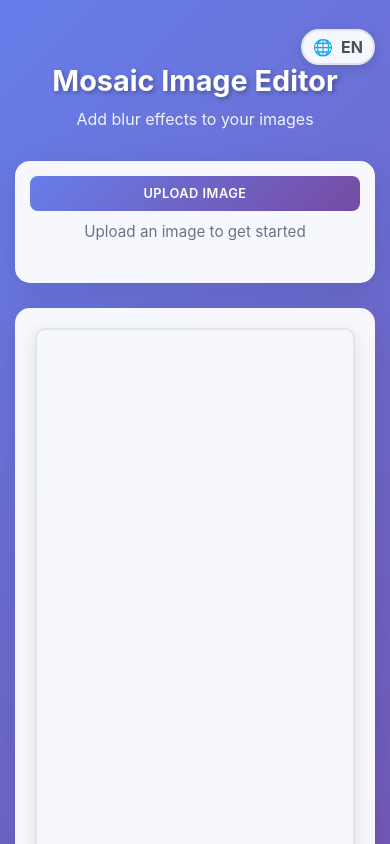
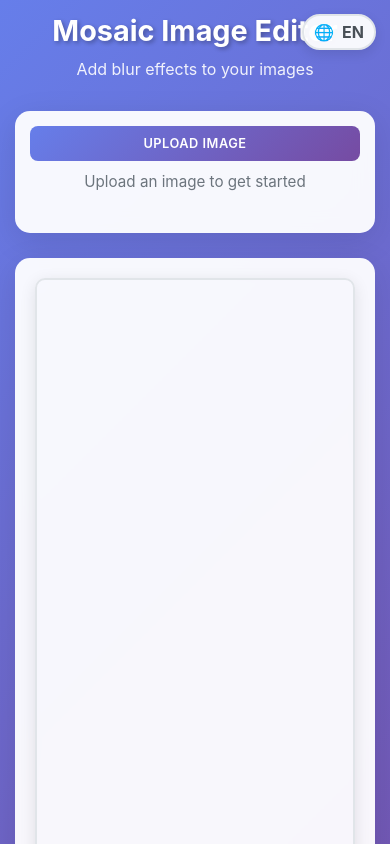
Before and after one commit to LuSicong22/---mosaic-app, a React (Vite) app: page / in a window 390 px wide. Shown: the top 844 px of the page. Built offline with nearby package versions, Linux system fonts and the light colour scheme.

Commit message:
feat: restructure header layout to integrate language switcher and enhance mobile responsiveness

```diff
--- a/src/App.css
+++ b/src/App.css
@@ -91,6 +91,13 @@ body {
   text-align: center;
   margin-bottom: 30px;
   color: white;
+}
+.header .header-bar {
+  display: grid;
+  grid-template-columns: 1fr auto 1fr;
+  align-items: center;
+}
+.header .header-spacer {
 }
 
 .header h1 {
@@ -375,6 +382,14 @@ canvas {
     padding: 6px 10px;
   }
 
+  /* On mobile keep lang switch fixed-top to avoid overlapping content */
+  .lang-dropdown {
+    position: fixed;
+    top: 14px;
+    right: 14px;
+    margin-top: 0;
+  }
+
   .header h1 {
     font-size: 2rem;
   }
@@ -433,6 +448,18 @@ canvas {
   canvas {
     max-width: 100%;
     height: auto;
+  }
+}
+
+/* Desktop: inline language switch with the title */
+@media (min-width: 769px) {
+  .lang-dropdown {
+    position: static;
+    text-align: right;
+    margin-top: 0;
+  }
+  .header .header-bar {
+    margin-bottom: 8px;
   }
 }
 
--- a/src/App.tsx
+++ b/src/App.tsx
@@ -619,6 +619,10 @@ function App() {
 
   return (
     <div className="app">
+      <header className="header">
+        <div className="header-bar">
+          <div className="header-spacer" />
+          <h1>{t("title")}</h1>
           <div className="lang-dropdown" ref={langDropdownRef}>
             <button
               className="lang-trigger"
@@ -632,7 +636,10 @@ function App() {
               </span>
               {lang === "en" ? "EN" : "中文"}
             </button>
-        <div className={`lang-menu ${isLangOpen ? "open" : ""}`} role="listbox">
+            <div
+              className={`lang-menu ${isLangOpen ? "open" : ""}`}
+              role="listbox"
+            >
               <button
                 className={`lang-option ${lang === "en" ? "active" : ""}`}
                 role="option"
@@ -657,8 +664,7 @@ function App() {
               </button>
             </div>
           </div>
-      <header className="header">
-        <h1>{t("title")}</h1>
+        </div>
         <p>{t("subtitle")}</p>
         {/* Install button hidden */}
       </header>
```
Lines whose indentation alone changed are shown as unchanged.
